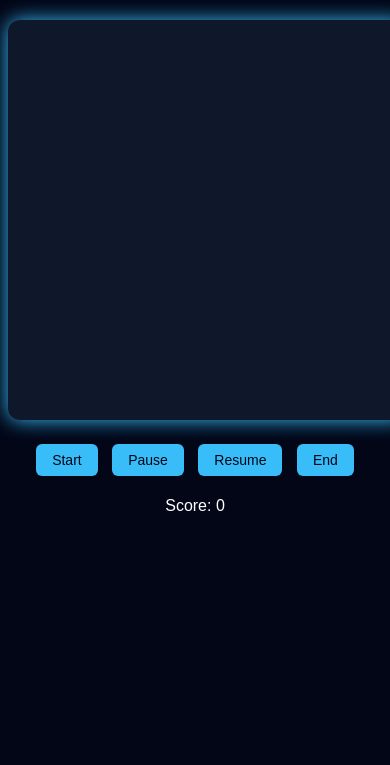
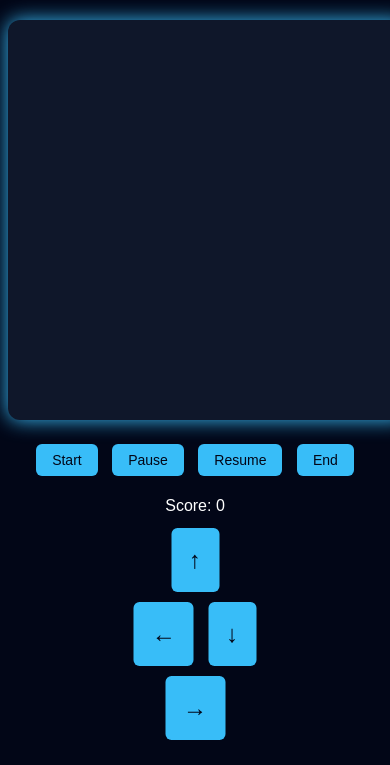
Before and after one commit to iamniharikaa/Snake-Game, a plain HTML site: page index.html in a window 390 px wide. Shown: the part 79-844 px from the top of the page. Drawn offline with Linux system fonts and the light colour scheme.

Commit message:
Add mobile buttons and viewport

```diff
--- a/index.html
+++ b/index.html
@@ -3,19 +3,43 @@
 <html lang="en">
 <head>
   <meta charset="UTF-8">
+  <meta name="viewport" content="width=device-width, initial-scale=1.0">
   <title>Snake Game</title>
   <link rel="stylesheet" href="style.css">
 </head>
 <body>
 
   <h1>🐍 Snake Game</h1>
+
   <canvas id="game" width="400" height="400"></canvas>
+
+  <!-- Mobile Buttons -->
+  <div class="mobile-buttons" style="
+    position: fixed;
+    bottom: 20px;
+    left: 50%;
+    transform: translateX(-50%);
+    display: flex;
+    flex-direction: column;
+    align-items: center;
+    z-index: 9999;
+  ">
+    <button id="upBtn" style="font-size:24px;padding:18px;">↑</button>
+    <div>
+      <button id="leftBtn" style="font-size:24px;padding:18px;">←</button>
+      <button id="downBtn" style="font-size:24px;padding:18px;">↓</button>
+      <button id="rightBtn" style="font-size:24px;padding:18px;">→</button>
+    </div>
+  </div>
+
+  <!-- Desktop Controls -->
   <div class="controls">
-  <button id="startBtn">Start</button>
-  <button id="pauseBtn">Pause</button>
-  <button id="resumeBtn">Resume</button>
-  <button id="endBtn">End</button>
-</div>
+    <button id="startBtn">Start</button>
+    <button id="pauseBtn">Pause</button>
+    <button id="resumeBtn">Resume</button>
+    <button id="endBtn">End</button>
+  </div>
+
   <p>Score: <span id="score">0</span></p>
 
   <script src="script.js"></script>
```
